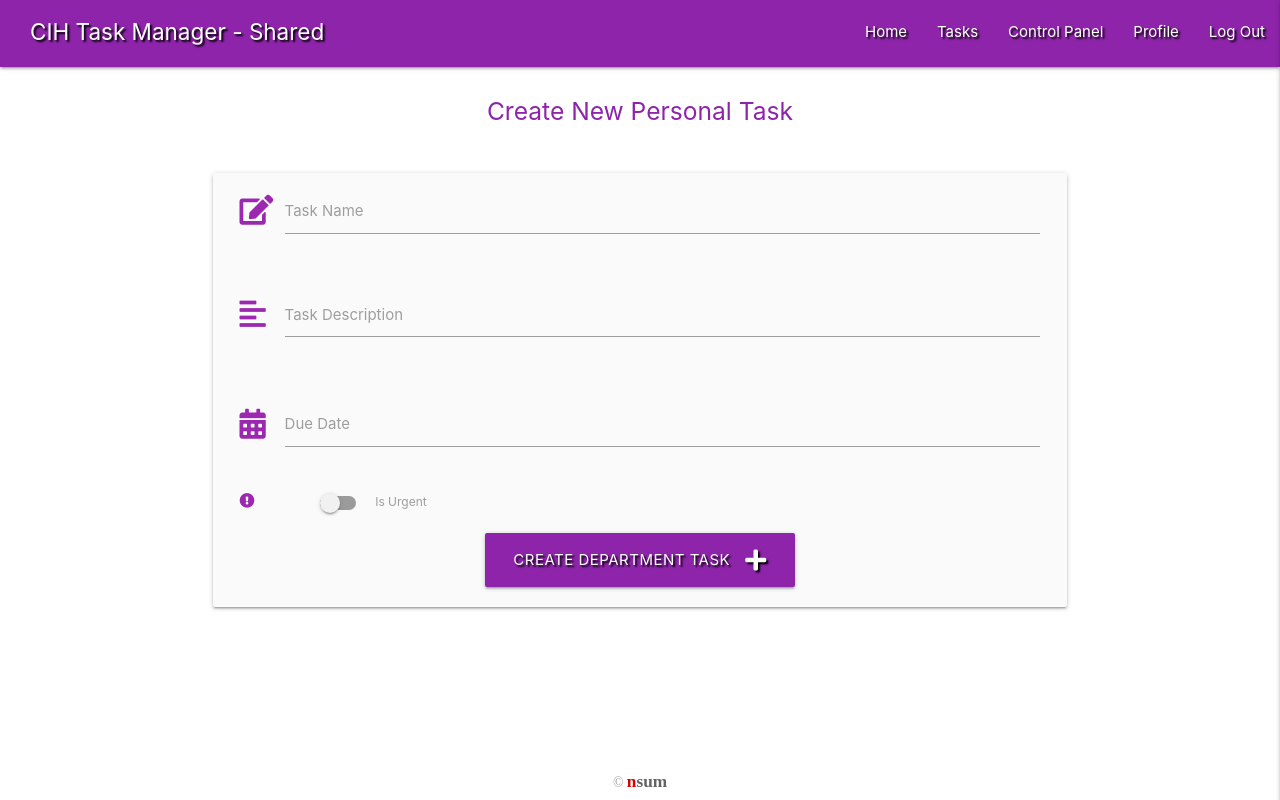
After one commit to nsum/ms3-hotel-task-manager, a Flask app: page /add_personal_task in a window 1280 px wide. The commit adds this page. Run offline with Flask 2, Linux system fonts and the light colour scheme; the visitor is signed in with stand-in values (Sample User, id 1); data that the repository does not hold is empty; some libraries are stand-ins or nearby versions.

Commit message:
Add functionality to adding personal tasks

```diff
--- a/app.py
+++ b/app.py
@@ -85,6 +85,7 @@ def tasks():
 @app.route("/all_tasks")
 @login_required
 @mgmt_access
+@admin_access
 def all_tasks():
     tasks = list(mongo.db.tasks.find())
     # Pull list of departments
@@ -146,11 +147,15 @@ def login():
 @app.route("/control")
 @login_required
 @mgmt_access
+@admin_access
 def control():
     return render_template("control_panel.html")
 
 
 @app.route("/register", methods=["GET", "POST"])
+@login_required
+@mgmt_access
+@admin_access
 def register():
     if request.method == "POST":
         # Check is username exists
@@ -208,6 +213,7 @@ def profile(username):
 @app.route("/add_dept_task", methods=["GET", "POST"])
 @login_required
 @mgmt_access
+@admin_access
 def add_dept_task():
     if request.method == "POST":
         is_urgent = "on" if request.form.get("is_urgent") else "off"
@@ -238,8 +244,46 @@ def add_dept_task():
     return render_template("add_dept_task.html", departments=departments)
 
 
+# Add personal tasks
+@app.route("/add_personal_task", methods=["GET", "POST"])
+@login_required
+def add_personal_task():
+    if request.method == "POST":
+        is_urgent = "on" if request.form.get("is_urgent") else "off"
+        # Grabs and formats current date for "created on"
+        current_date = datetime.date.today().strftime('%d/%b/%Y')
+        # Used to insert task creator's full name in "created by"
+        creator_label = session["first_name"] + " " + session["last_name"]
+        #
+        delegated = request.form.get("username")
+        if delegated is None:
+            assigned_to = session["user"]
+        else:
+            assigned_to = delegated
+
+        task = {
+            "type": "personal",
+            "assigned_to": assigned_to,
+            "department": "none",
+            "task_name": request.form.get("task_name"),
+            "task_description": request.form.get("task_description"),
+            "is_urgent": is_urgent,
+            "due_date": request.form.get("due_date"),
+            "created_by": session["user"],
+            "creator_label": creator_label,
+            "created_on": current_date
+        }
+
+        mongo.db.tasks.insert_one(task)
+        flash("Personal Task Successfully Added!")
+        return redirect(url_for('control'))
+
+    # Pull list of departments
+    users = mongo.db.users.find()
+    return render_template("add_personal_task.html", users=users)
+
+
 @app.route("/edit_dept_task/<task_id>", methods=["GET", "POST"])
-@mgmt_access
 def edit_dept_task(task_id):
     if request.method == "POST":
         is_urgent = "on" if request.form.get("is_urgent") else "off"
--- /dev/null
+++ b/templates/add_personal_task.html
@@ -0,0 +1,74 @@
+{% extends "base.html" %}
+{% block content %}
+
+    <h5 class="title purple-text text-darken-1 center-align">Create New Personal Task</h5>
+    <div class="row">
+        <form class="card-panel grey lighten-5 col s12 m8 offset-m2" method="POST" action="{{url_for('add_personal_task')}}">
+            <!-- Department dropdown -->
+            {% if session.is_admin == "on" or session.is_mgmt == "on" %}
+                <div class="row">
+                    <div class="input-field col s12">
+                        <i class="prefix fas fa-user purple-text darken-4"></i>
+                        <!-- adapt this select to personal-->
+                        <select id="username" name="username" class="validate" required>
+                            <option value="" disabled selected>Search Names:</option>
+                            {% for user in users %}
+                                <option value="{{ user.username }}">
+                                    {{- user.first_name }} {{ user.last_name }}
+                                </option>
+                            {% endfor %}
+                        </select>
+                        <label for="username">Select person to delegate the task to</label>
+                    </div>
+                </div>
+            {% endif %}
+            <!-- Task name -->
+            <div class="row">
+                <div class="input-field col s12">
+                    <i class="prefix fas fa-edit purple-text darken-4"></i>
+                    <input id="task_name" name="task_name" type="text" class="validate" minlength="5" maxlength="30" required>
+                    <label for="task_name">Task Name</label>
+                </div>
+            </div>
+            <!-- Description Area-->
+            <div class="row">
+                <div class="input-field col s12">
+                    <i class="prefix fas fa-align-left purple-text darken-4"></i>
+                    <textarea id="task_description" name="task_description" class="materialize-textarea validate"
+                        minlength="5" maxlength="200" required></textarea>
+                    <label for="task_description">Task Description</label>
+                </div>
+            </div>
+            <!-- Calendar picker-->
+            <div class="row">
+                <div class="input-field col s12">
+                    <i class="prefix fas fa-calendar-alt purple-text darken-4"></i>
+                    <input id="due_date" name="due_date" type="text" class="validate datepicker" required>
+                    <label for="due_date">Due Date</label>
+                </div>
+            </div>
+            <!-- Switches -->
+            <div class="row">
+                <div class="input-filed col s12">
+                    <div class="switch">
+                        <i class="prefix fas fa-exclamation-circle purple-text darken-4"></i>
+                        <label for="is_urgent">
+                            <input type="checkbox" id="is_urgent" name="is_urgent">
+                            <span class="lever"></span>
+                            Is Urgent
+                        </label>
+                    </div>
+                </div>
+            </div>
+            <!-- Submit Button -->
+            <div class="row">
+                <div class="col s12 center-align">
+                    <button type="submit" class="waves-effect waves-light btn-large purple darken-1 text-shadow">
+                        Create Department Task <i class="fas fa-plus right"></i>
+                    </button>
+                </div>
+            </div>
+        </form>
+    </div>
+
+{% endblock %}
--- a/templates/control_panel.html
+++ b/templates/control_panel.html
@@ -2,5 +2,6 @@
 {% block content %}
     <a href="{{ url_for('register') }}" class="btn waves-effect hoverable waves-light purple darken-1">Register New User</a>
     <a href="{{ url_for('add_dept_task') }}" class="btn waves-effect hoverable waves-light purple darken-1">Create New Department Task</a>
-    <a href="{{ url_for('all_tasks') }}" class="btn waves-effect hoverable waves-light purple darken-1">See All Tasks by Departments</a>
+    <a href="{{ url_for('all_tasks') }}" class="btn waves-effect hoverable waves-light purple darken-1">Manage All Departments Tasks</a>
+    <a href="{{ url_for('add_personal_task') }}" class="btn waves-effect hoverable waves-light purple darken-1">Create New Personal Task</a>
 {% endblock %}
```
Also changed, not shown: templates/all_tasks.html (+10 -10 lines), templates/profile.html (+13 -11 lines), templates/tasks.html (+22 -22 lines).
